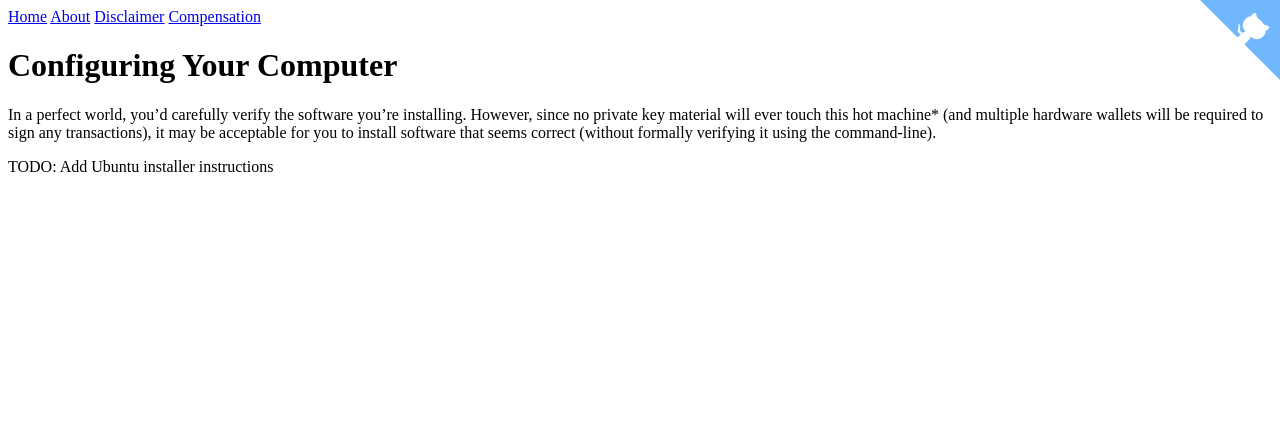
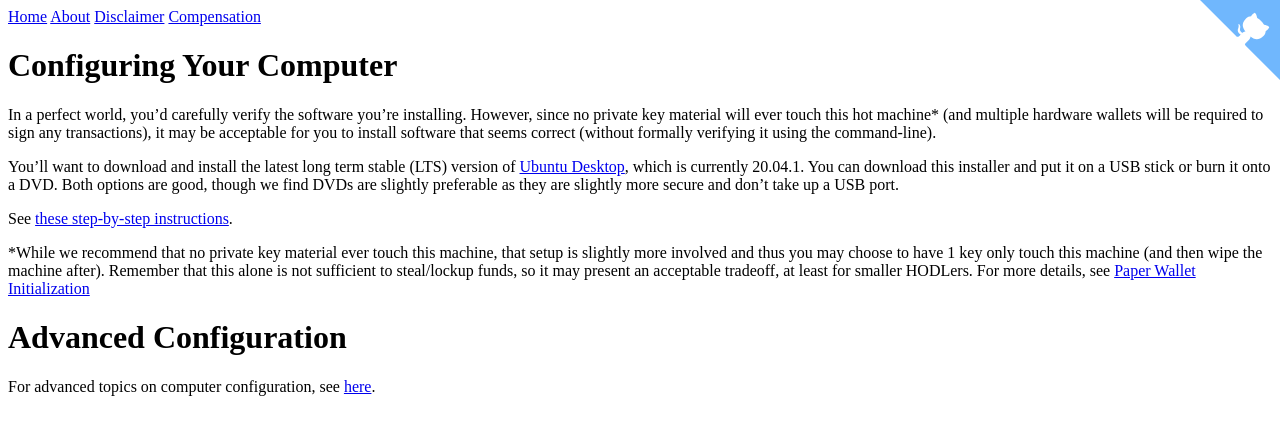
Before and after one commit to btcguide/btcguide.github.io, a Jekyll site: the page built from computer-config.md, in a window 1280 px wide. Shown: the top 435 px of the page. Built offline with Jekyll 4.4.1, drawn with Linux system fonts in a browser that asks for light colours.

Commit message:
add computer config, node config & paper wallet initialization

```diff
--- a/computer-config.md
+++ b/computer-config.md
@@ -3,6 +3,19 @@ title: Configuring Your Computer
 ---
 
 In a perfect world, you’d carefully verify the software you’re installing.
-However, since no private key material will ever touch this hot machine* (and multiple hardware wallets will be required to sign any transactions), it may be acceptable for you to install software that seems correct (without formally verifying it using the command-line).
+However, since no private key material will ever touch this hot machine\* (and multiple hardware wallets will be required to sign any transactions), it may be acceptable for you to install software that seems correct (without formally verifying it using the command-line).
 
-TODO: Add Ubuntu installer instructions
+You’ll want to download and install the latest long term stable (LTS) version of [Ubuntu Desktop](https://ubuntu.com/download/desktop), which is currently 20.04.1.
+You can download this installer and put it on a USB stick or burn it onto a DVD.
+Both options are good, though we find DVDs are slightly preferable as they are slightly more secure and don’t take up a USB port.
+
+See [these step-by-step instructions](https://ubuntu.com/tutorials/install-ubuntu-desktop).
+
+
+\*While we recommend that no private key material ever touch this machine, that setup is slightly more involved and thus you may choose to have 1 key only touch this machine (and then wipe the machine after).
+Remember that this alone is not sufficient to steal/lockup funds, so it may present an acceptable tradeoff, at least for smaller HODLers.
+For more details, see [Paper Wallet Initialization](/initialize-paper-wallet)
+
+
+# Advanced Configuration
+For advanced topics on computer configuration, see [here](/computer-config-advanced).
--- a/index.html
+++ b/index.html
@@ -36,13 +36,13 @@ title: 10x Security Guide
 
   <li><a href="/computer-config">Configuring Your Computer</a></li>
 
-  <li>Configuring Your Bitcoin Node</li>
+  <li><a href="/node-config">Configuring Your Bitcoin Node</a></li>
 
   <li>Configuring Spectre</li>
 
   <li>Initializing Your Hardware Wallet
     <ol>
-      <li>Paper Wallet</li>
+	<li><a href="/initialize-paper-wallet">Paper Wallet</a></li>
       <li>ColdCard</li>
       <li>Cobo Vault</li>
     </ol>
```
Also changed, not shown: computer-config-advanced.md (added, +9 -0 lines), initialize-paper-wallet-advanced.md (added, +9 -0 lines), initialize-paper-wallet.md (added, +10 -0 lines), node-config.md (added, +5 -0 lines).
